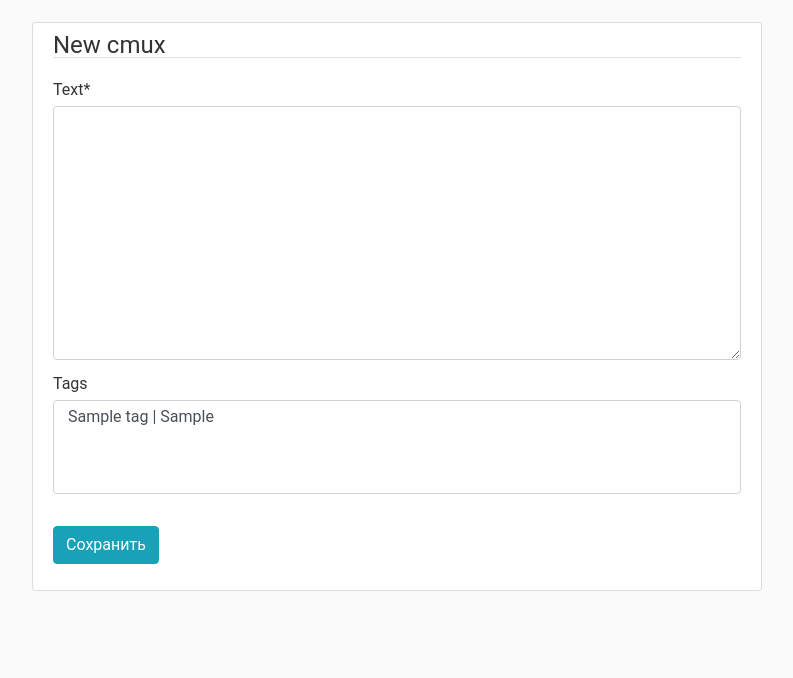
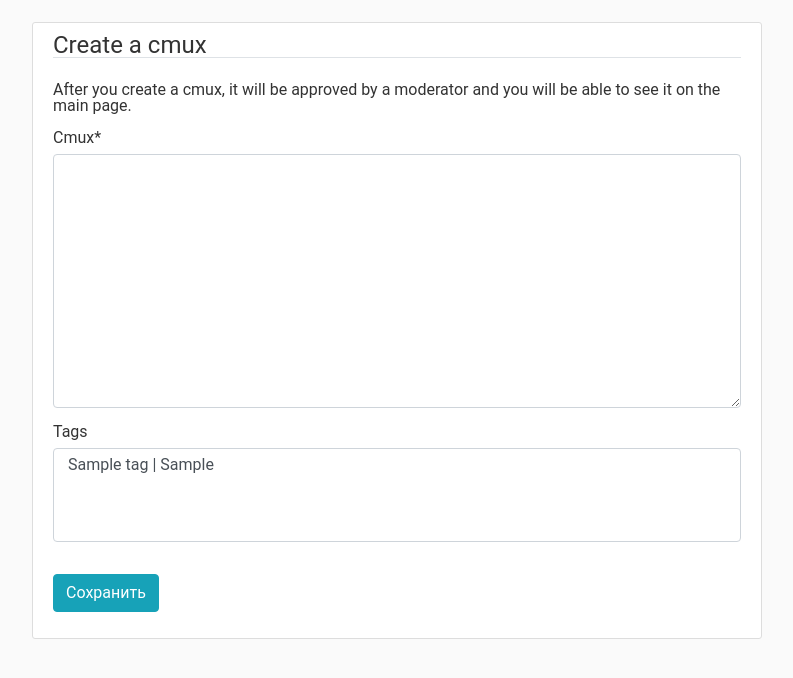
Before and after one commit to artem343/cmuxovik, a Django app: page /cmux/new/ in a window 1280 px wide. Shown: the part 58-736 px from the top of the page, without its empty margins (53-846 px from the left). Run offline with Django 3.2, Linux system fonts and the light colour scheme; a user stored in the database is signed in; data comes from the database, SQL or seed files in the repository; tables that the repository leaves empty hold one stand-in row (values such as "Sample post"); some libraries are stand-ins or nearby versions.

Commit message:
Fix messages l10n, cmux unique, tags if exist

```diff
--- a/cmuxovik/models.py
+++ b/cmuxovik/models.py
@@ -10,6 +10,7 @@ import io
 from django.core.files.storage import default_storage as storage
 # Star ratings
 from star_ratings.models import Rating
+from django.utils.translation import gettext_lazy as _
 
 
 class SoftDeleteModel(models.Model):
@@ -61,8 +62,8 @@ class SoftDeleteManager(models.Manager):
 class Author(SoftDeleteModel):  # one-to-one to user
     user = models.OneToOneField(User, on_delete=models.CASCADE)
     is_moderator = models.BooleanField(default=False)
-    location = models.CharField(blank=True, max_length=50)
-    avatar = models.ImageField(default='default.jpg', upload_to='profile_pics')
+    location = models.CharField(blank=True, max_length=50, verbose_name=_('location'))
+    avatar = models.ImageField(default='default.jpg', upload_to='profile_pics', verbose_name=_('avatar'))
     is_active = models.BooleanField(default=True)
 
     def __str__(self):
@@ -96,11 +97,16 @@ class Tag(SoftDeleteModel):
     def __str__(self):
         return f"{self.name} | {self.domain}"
 
+    class Meta:
+        verbose_name = _('tag')
+        verbose_name_plural = _('tags')
+
 
 class Cmux(SoftDeleteModel):
-    text = models.TextField()
-    author = models.ForeignKey(Author, on_delete=models.DO_NOTHING)
-    tags = models.ManyToManyField(Tag, blank=True)
+    text = models.TextField(verbose_name=_('cmux'))
+    author = models.ForeignKey(
+        Author, on_delete=models.DO_NOTHING, verbose_name=_('author'))
+    tags = models.ManyToManyField(Tag, blank=True, verbose_name=_('tags'))
     is_approved = models.BooleanField(default=False)
     is_active = models.BooleanField(default=True)
     created_at = models.DateTimeField(default=timezone.now)
--- a/cmuxovik/templates/cmuxovik/cmux_form.html
+++ b/cmuxovik/templates/cmuxovik/cmux_form.html
@@ -6,8 +6,14 @@
     <form method="post">
         {% csrf_token %}
         <fieldset class="form-group">
-            <legend class="mb-4 border-bottom">{% trans 'New cmux' %}</legend>
-            {{ form|crispy }}
+            <legend class="mb-4 border-bottom">{% trans 'Create a cmux' %}</legend>
+            <p>
+                {% trans 'After you create a cmux, it will be approved by a moderator and you will be able to see it on the main page.' %}
+            </p>
+            {{ form.text|as_crispy_field }}
+            {% if tags_exist %}
+            {{ form.tags|as_crispy_field }}
+            {% endif %}
         </fieldset>
         <div class="form-group">
             <button class="btn btn-info" type="submit">{% trans 'Save' %}</button>
--- a/cmuxovik/views.py
+++ b/cmuxovik/views.py
@@ -14,7 +14,7 @@ from django.contrib.auth.decorators import user_passes_test
 from django.contrib.messages.views import SuccessMessageMixin
 from django.contrib import messages
 from django.urls import resolve
-
+from django.db import IntegrityError
 from django.utils.translation import gettext as _
 
 
@@ -137,7 +137,16 @@ class CmuxCreateView(LoginRequiredMixin, SuccessMessageMixin, CreateView):
 
     def form_valid(self, form):
         form.instance.author = self.request.user.author
-        return super().form_valid(form)
+        try:
+            return super().form_valid(form)
+        except IntegrityError:
+            form.add_error('text', _("This cmux already exists."))
+            return super().form_invalid(form)
+
+    def get_context_data(self, **kwargs):
+        context = super(CmuxCreateView, self).get_context_data(**kwargs)
+        context['tags_exist'] = Tag.objects.count() > 0
+        return context
 
 
 class CmuxUpdateView(LoginRequiredMixin, UserPassesTestMixin, SuccessMessageMixin, UpdateView):
@@ -153,8 +162,7 @@ class CmuxUpdateView(LoginRequiredMixin, UserPassesTestMixin, SuccessMessageMixi
         cmux = self.get_object()
         is_author = self.request.user.author == cmux.author
         is_moderator = self.request.user.author.is_moderator
-        post_is_new = not cmux.is_approved
-        if is_author and post_is_new and cmux.is_active:
+        if (is_author or is_moderator) and (not cmux.is_approved) and cmux.is_active:
             return True
         return False
 
```
Also changed, not shown: cmuxovik/templates/cmuxovik/cmux_confirm_delete.html (+3 -4 lines), cmuxovik/migrations/0003_auto_20200320_2024.py, locale/ru/LC_MESSAGES/django.po.
